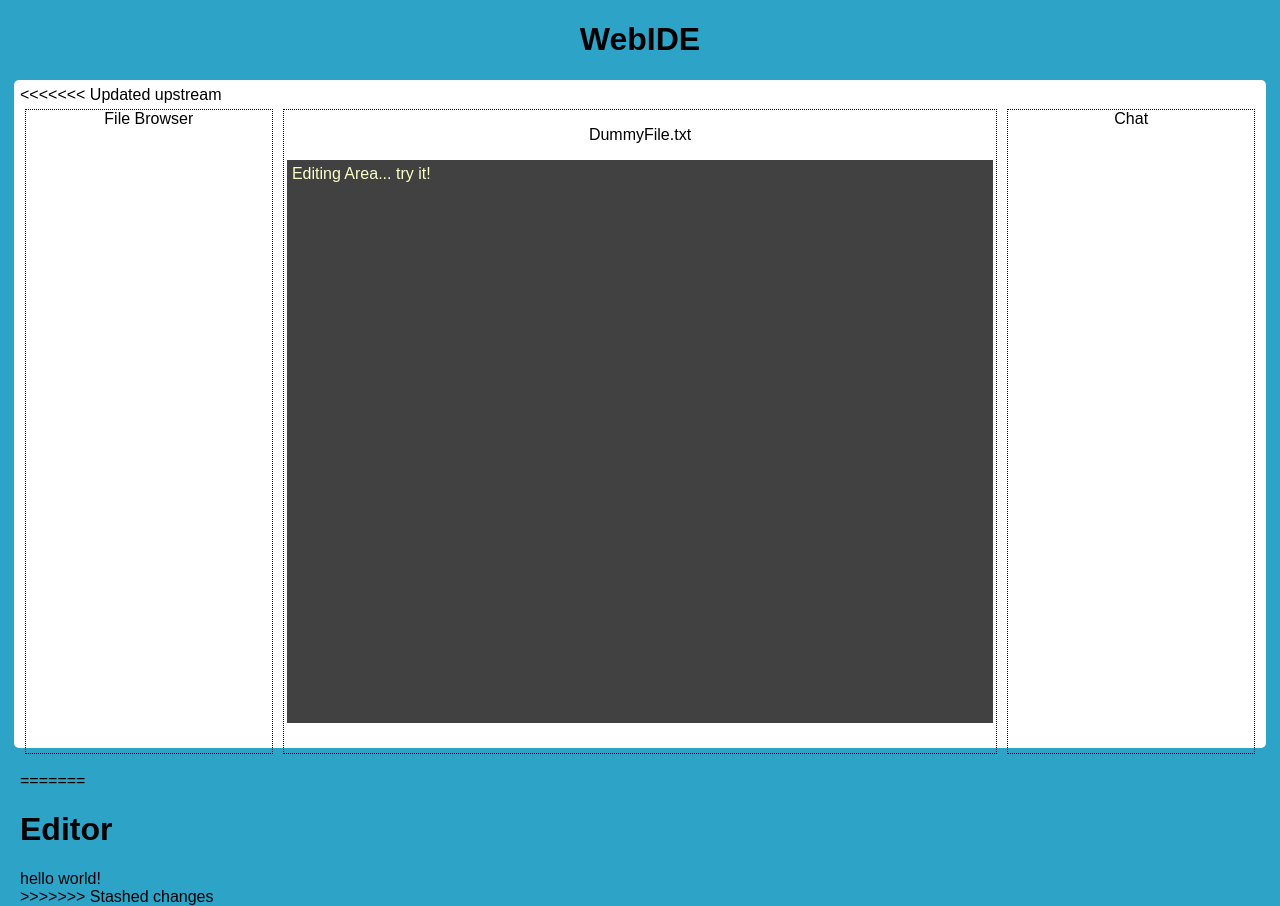
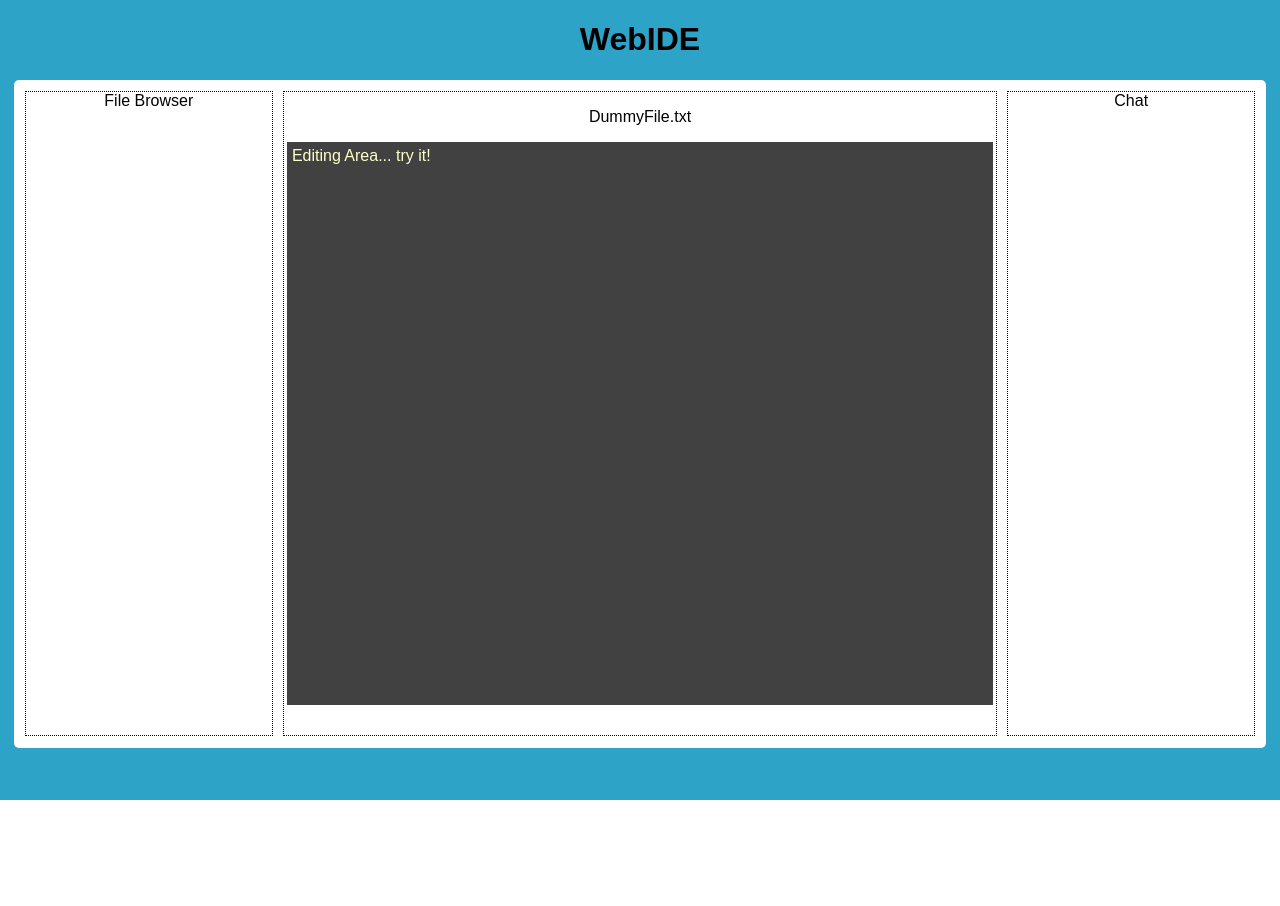
Before and after one commit to ddp34/WebIDEPodgurski2014, a Django app: page /web_ide/editor in a window 1280 px wide. After the commit the page ends 800 px from the top, so only its background shows below. Run offline with Django 3.2, Linux system fonts and the light colour scheme; parts of the project's set-up code (start-up, migrations or seed data) failed here and were passed over; some libraries are stand-ins or nearby versions.

Commit message:
resolved merge conflicts in editor template; added first unit test for username validation

```diff
--- a/webide/templates/web_ide/editor.html
+++ b/webide/templates/web_ide/editor.html
@@ -1,6 +1,5 @@
 {% extends 'base.html' %}
 {% block body_block %}
-<<<<<<< Updated upstream
       <div class="editorpane">
 
         <div class="leftpane">
@@ -17,14 +16,4 @@
 	</div>
 
       </div>
-=======
-    <head>
-        <title>Editor.html</title>
-    </head>
-
-    <body>
-        <h1>Editor</h1>
-        hello world! <br />
-    </body>
->>>>>>> Stashed changes
 {% endblock %}
```
Also changed, not shown: webide/web_ide/tests.py (+18 -11 lines).
